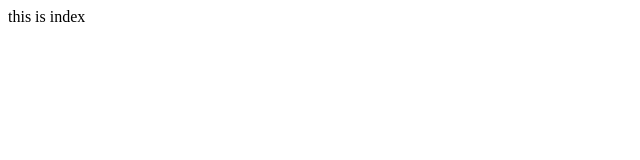
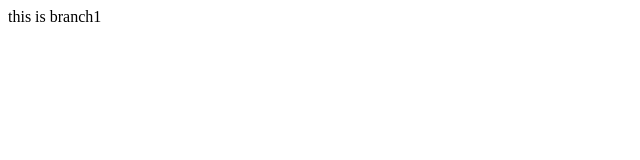
Before and after one commit to UserDoesNotFound/testBranch, a plain HTML site: page index.html in a window 1280 px wide. Shown: the full height of the page, 0-640 px from the left. Drawn offline with Linux system fonts and the light colour scheme.

Commit message:
commit branch1

```diff
--- a/index.html
+++ b/index.html
@@ -5,6 +5,6 @@
     <title>Title</title>
 </head>
 <body>
-this is index
+this is branch1
 </body>
 </html>
```
